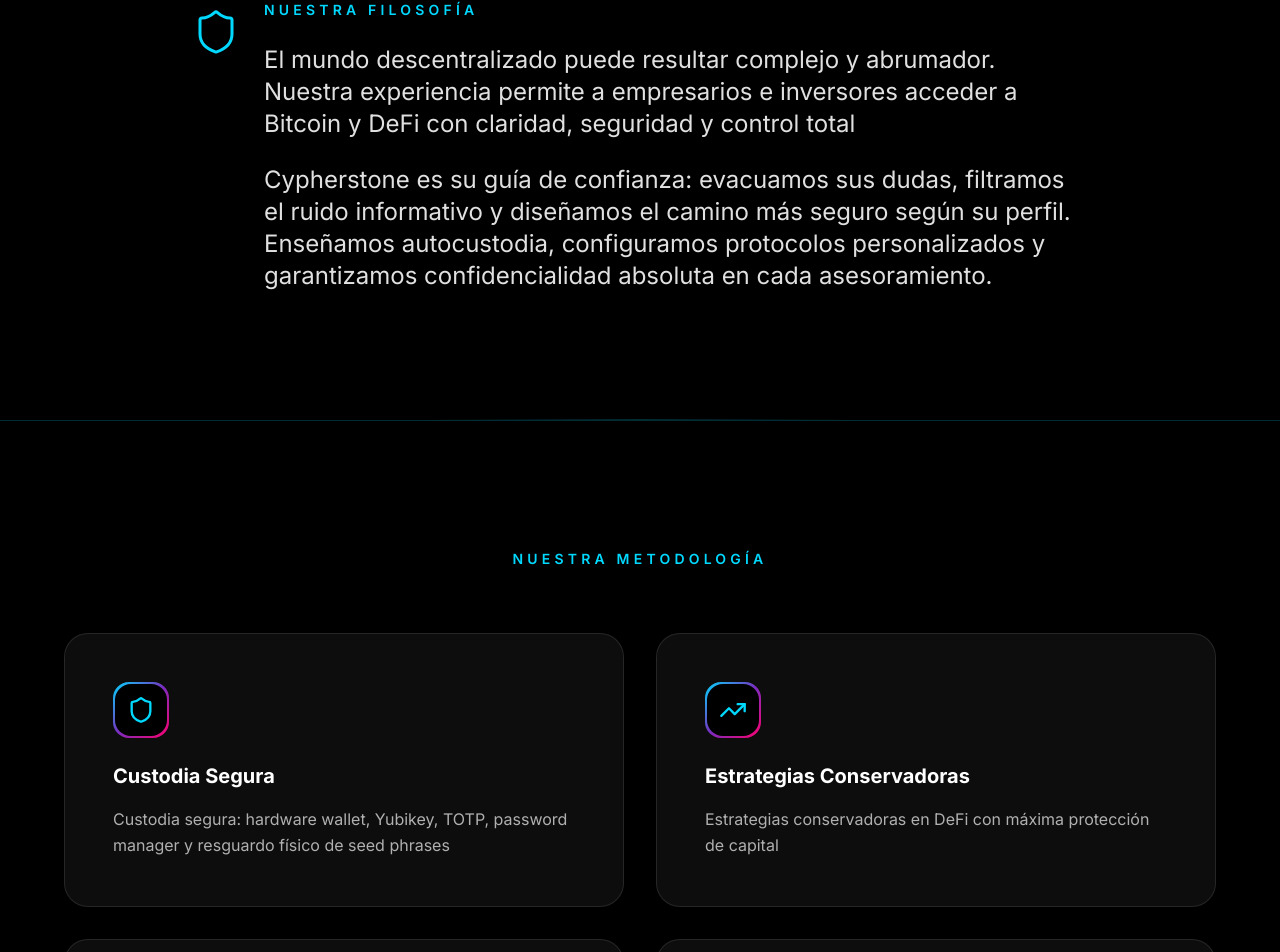
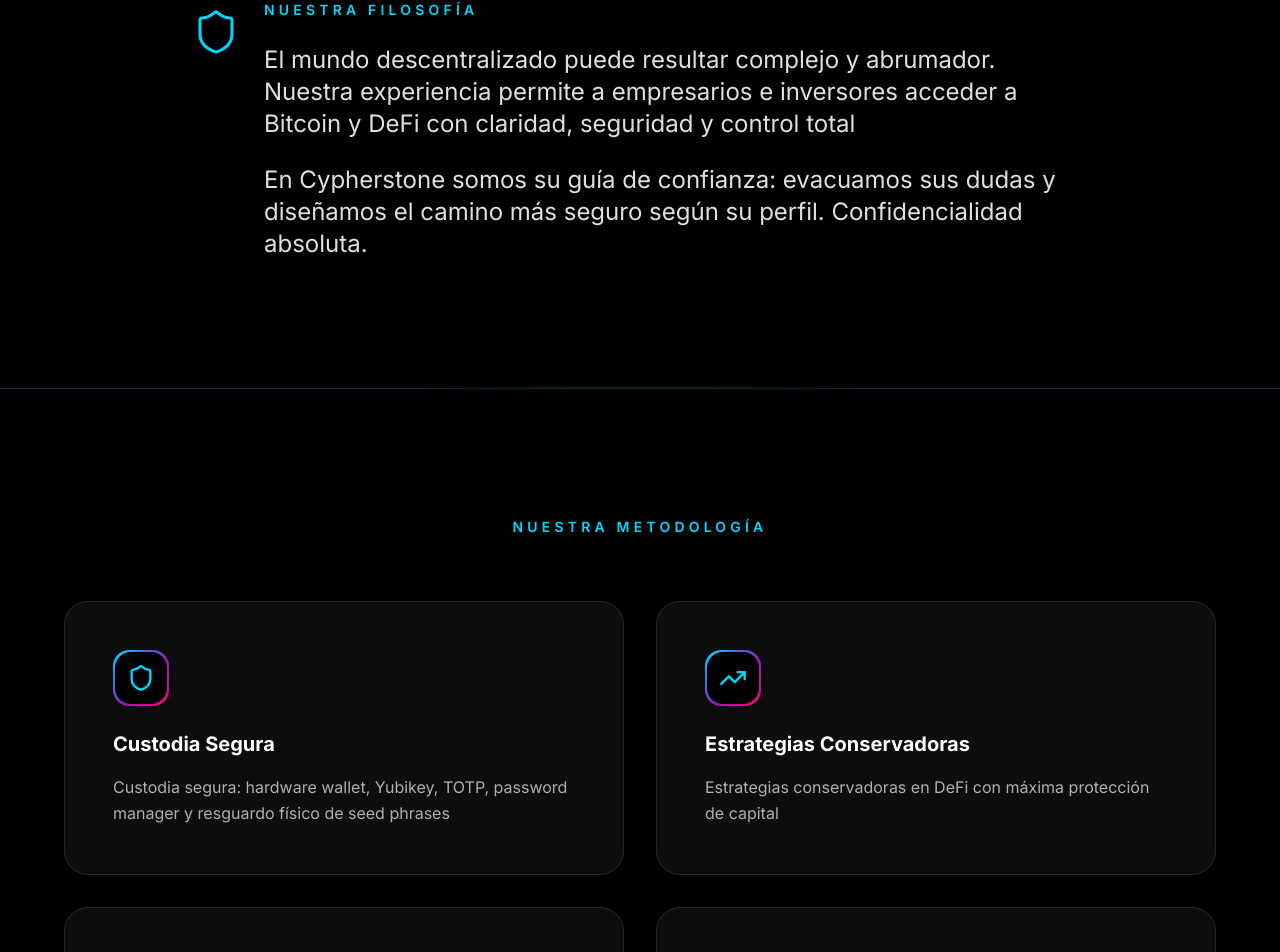
Before and after one commit to LuisDan87/cypherstone-top, a React (Vite) app: page / in a window 1280 px wide. Shown: the part 929-1881 px from the top of the page. Built offline with nearby package versions, Linux system fonts and the light colour scheme; the HTML template or start-up script is replaced by a standard one.

Commit message:
Code edited in Lovable Code Editor
Edited UI in Lovable

```diff
--- a/src/components/ServicesSection.tsx
+++ b/src/components/ServicesSection.tsx
@@ -9,14 +9,14 @@ const content = {
     text1:
       "El mundo descentralizado puede resultar complejo y abrumador. Nuestra experiencia permite a empresarios e inversores acceder a Bitcoin y DeFi con claridad, seguridad y control total",
     text2:
-      "Cypherstone es su guía de confianza: evacuamos sus dudas, filtramos el ruido informativo y diseñamos el camino más seguro según su perfil. Enseñamos autocustodia, configuramos protocolos personalizados y garantizamos confidencialidad absoluta en cada asesoramiento.",
+      "En Cypherstone somos su guía de confianza: evacuamos sus dudas y diseñamos el camino más seguro según su perfil. Confidencialidad absoluta.",
   },
   en: {
     title: "Our Philosophy",
     text1:
       "The decentralized world can be complex and overwhelming. Our experience enables entrepreneurs and investors to access Bitcoin and DeFi with clarity, security and total control.",
     text2:
-      "Cypherstone is your trusted guide: we clarify your doubts, filter the noise and design the safest path according to your profile. We teach self-custody, configure personalized protocols and guarantee absolute confidentiality in every engagement.",
+      "At Cypherstone we are your trusted guide: we clarify your doubts and design the safest path according to your profile. Absolute confidentiality.",
   },
 };
 
```
